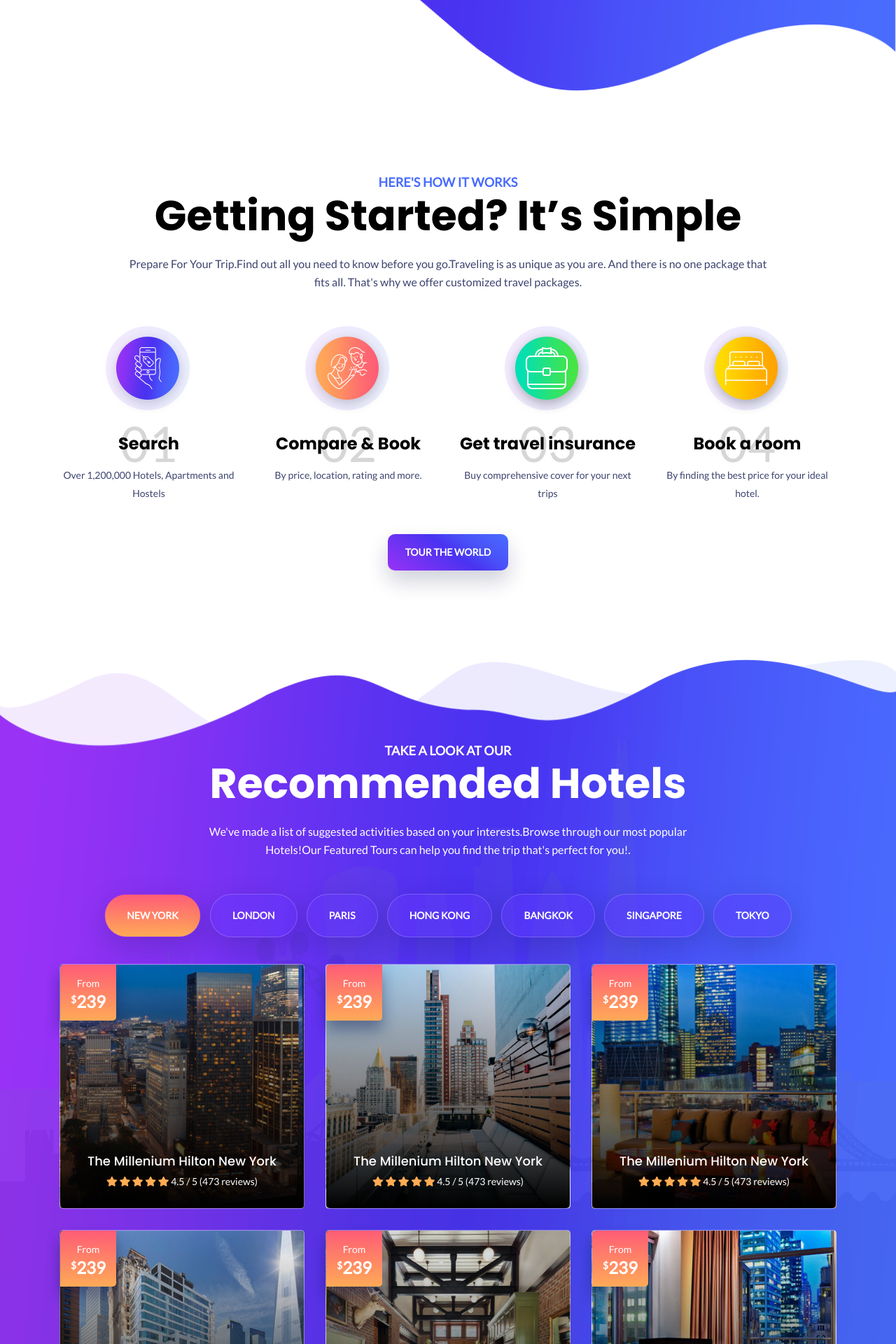
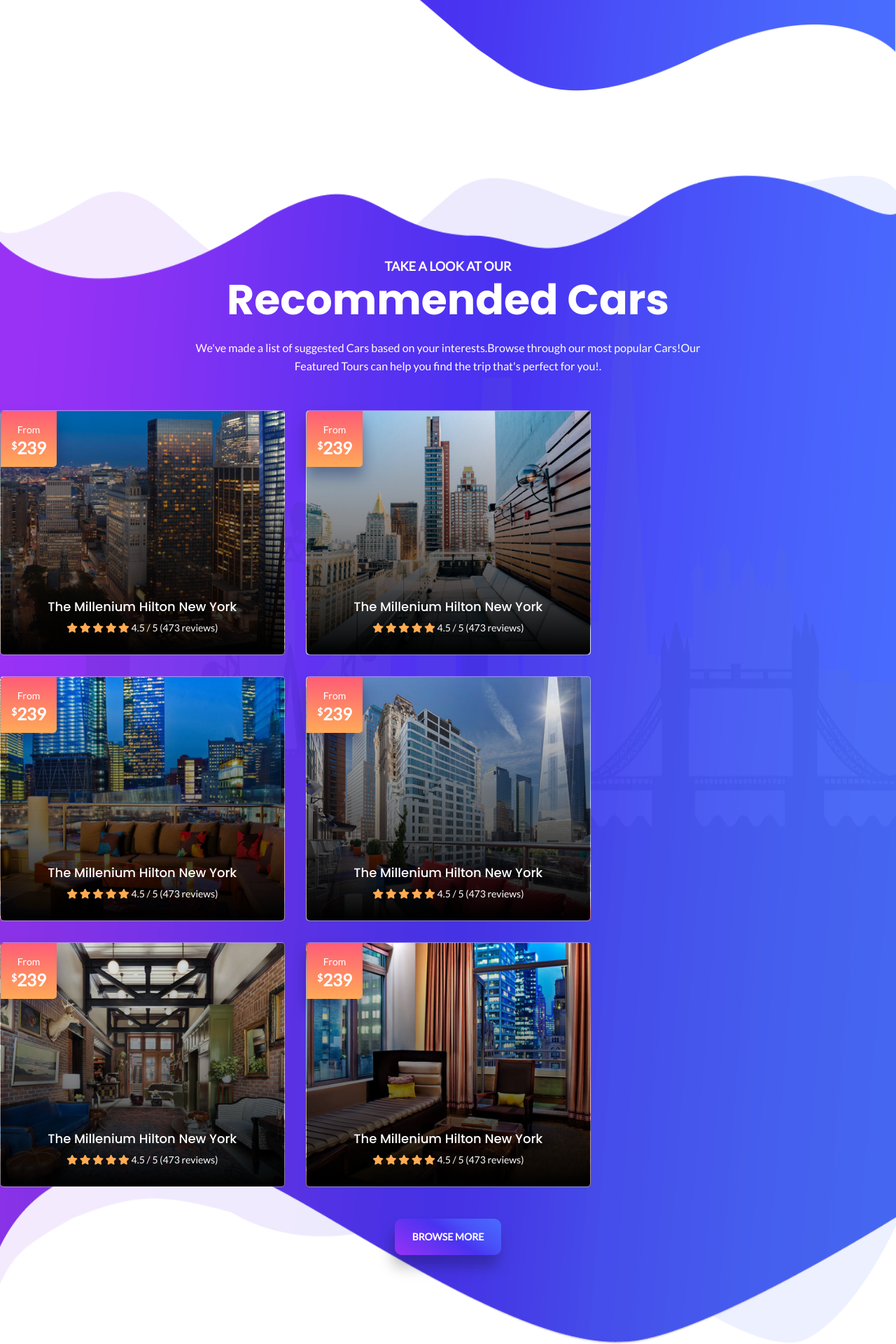
Before and after one commit to sumit735/flyworld, a PHP site: page / in a window 1280 px wide; the page is wider, and only the part inside the window is pictured. Shown: the part 3451-5371 px from the top of that part at 70% size. Run offline with PHP 8.4, Linux system fonts and the light colour scheme; some libraries are stand-ins or nearby versions.

Commit message:
index page done

```diff
--- a/index.php
+++ b/index.php
@@ -773,7 +773,7 @@
 <!--
     ========works start==========
  -->
-<div class="spacer-top"></div><!-- /.spacer-top -->
+<!-- <div class="spacer-top"></div>
  <section class="works-area">
     <div class="container">
         <div class="row">
@@ -782,64 +782,64 @@
                     <h2 class="rt-section-title">
                         <span>Here's How It Works</span>
                         Getting Started? It’s Simple
-                    </h2><!-- /.rt-section-title -->
+                    </h2>
                     <p>Prepare For Your Trip.Find out all you need to know before you go.Traveling is as unique as you are. And there is no one
                     package that fits all. That's why we offer customized travel packages.</p>
-                </div><!-- /.rt-section-title-wrapper- -->
-            </div><!-- /.col-lg-12 -->
-        </div><!-- /.row -->
-        <div class="section-title-spacer"></div><!-- /.section-title-spacer -->
+                </div>
+            </div>
+        </div>
+        <div class="section-title-spacer"></div>
         <div class="row">
             <div class="col-lg-3 col-md-6 mx-auto text-center">
                 <div class="services-box-2 wow fade-in-bottom">
                     <div class="services-thumb">
                         <img src="assets/images/service-icons/s_icon_4.png" alt="service-icons" draggable="false">
-                    </div><!-- /.services-thumb -->
+                    </div>
                     <span class="inner-counter"></span>
                     <h4>Search</h4>
                     <p>Over 1,200,000 Hotels, Apartments
                         and Hostels</p>
-                </div><!-- /.services-box-2 -->
-            </div><!-- /.col-lg-3 -->
+                </div>
+            </div>
             <div class="col-lg-3 col-md-6 mx-auto text-center">
                 <div class="services-box-2 wow fade-in-bottom" data-wow-duration="1s">
                     <div class="services-thumb">
                         <img src="assets/images/service-icons/s_icon_5.png" alt="service-icons" draggable="false">
-                    </div><!-- /.services-thumb -->
+                    </div>
                     <span class="inner-counter"></span>
                     <h4>Compare & Book</h4>
                     <p>By price, location, rating
                         and more.</p>
-                </div><!-- /.services-box-2 -->
-            </div><!-- /.col-lg-3 -->
+                </div>
+            </div>
             <div class="col-lg-3 col-md-6 mx-auto text-center">
                 <div class="services-box-2 wow fade-in-bottom" data-wow-duration="1.5s">
                     <div class="services-thumb">
                         <img src="assets/images/service-icons/s_icon_6.png" alt="service-icons" draggable="false">
-                    </div><!-- /.services-thumb -->
+                    </div>
                     <span class="inner-counter"></span>
                     <h4>Get travel insurance</h4>
                     <p>Buy comprehensive cover for
                         your next trips</p>
-                </div><!-- /.services-box-2 -->
-            </div><!-- /.col-lg-3 -->
+                </div>
+            </div>
             <div class="col-lg-3 col-md-6 mx-auto text-center">
                 <div class="services-box-2 wow fade-in-bottom" data-wow-duration="2s">
                     <div class="services-thumb">
                         <img src="assets/images/service-icons/s_icon_7.png" alt="service-icons" draggable="false">
-                    </div><!-- /.services-thumb -->
+                    </div>
                     <span class="inner-counter"></span>
                     <h4>Book a room</h4>
                     <p>By finding the best price for
                         your ideal hotel.</p>
-                </div><!-- /.services-box-2 -->
-            </div><!-- /.col-lg-3 -->
+                </div>
+            </div>
             <div class="col-12 text-center mt-4">
-                <a href="#" class="rt-btn rt-gradient text-uppercase rt-sm rt-rounded rt-Bshadow-2">Tour the world</a><!-- /.rt-btn -->
-            </div><!-- /.col-12 -->
-        </div><!-- /.row -->
-    </div><!-- /.container -->
- </section>
+                <a href="#" class="rt-btn rt-gradient text-uppercase rt-sm rt-rounded rt-Bshadow-2">Tour the world</a>
+            </div>
+        </div>
+    </div>
+ </section> -->
 <!--
     ============ Portfolio Start===============
  -->
@@ -851,15 +851,15 @@
                 <div class="rt-section-title-wrapper text-white">
                     <h2 class="rt-section-title">
                         <span>Take a Look at Our</span>
-                        Recommended Hotels
+                        Recommended Cars
                     </h2><!-- /.rt-section-title -->
-                    <p>We've made a list of suggested activities based on your interests.Browse through our most popular
-                    Hotels!Our Featured Tours can help you find the trip that's perfect for you!.</p>
+                    <p>We've made a list of suggested Cars based on your interests.Browse through our most popular
+                    Cars!Our Featured Tours can help you find the trip that's perfect for you!.</p>
                 </div><!-- /.rt-section-title-wrapper- -->
             </div><!-- /.col-lg-12 -->
         </div><!-- /.row -->
         <div class="section-title-spacer"></div><!-- /.section-title-spacer -->
-        <div class="row">
+        <!-- <div class="row">
             <div class="col-12">
                 <ul class="filter-list">
                     <li data-filter="*" class="active ">New York</li>
@@ -870,7 +870,7 @@
                     <li data-filter=".cat-5">Singapore</li>
                     <li data-filter=".cat-5">Tokyo</li>
                 </ul>
-            </div><!-- /.col-12 -->
+            </div> -->
         </div><!-- /.row -->
         <div class="row grid">
             <div class="col-lg-4 col-md-6 grid-item cat-1 cat-5 cat-4">
@@ -1157,7 +1157,7 @@
     ====== call to action======
  -->
 
-<div class="spacer-top"></div><!-- /.spacer-top -->
+<!-- <div class="spacer-top"></div>
 <section class="rt-cta-area">
 
     <div class="container">
@@ -1171,41 +1171,41 @@
                         <p class="wow fade-in-bottom" data-wow-duration="1s" data-wow-delay="0.2s">
                             Send us an email and someone on our team will be in touch with you!
                         </p>
-                    </div><!-- /.left-column -->
+                    </div>
                     <div class="right-column">
-                        <a href="#" class="rt-btn rt-gradient rt-sm text-uppercase rt-rounded rt-Bshadow-2 wow fade-in-left" data-wow-duration="1s" data-wow-delay="0.6s">Plan Your Next Trip</a><!-- /.rt-btn -->
-                    </div><!-- /.right-column -->
-                </div><!-- /.inner-content -->
-            </div><!-- /.col-12 -->
-        </div><!-- /.row -->
-    </div><!-- /.container -->
-
-</section>
+                        <a href="#" class="rt-btn rt-gradient rt-sm text-uppercase rt-rounded rt-Bshadow-2 wow fade-in-left" data-wow-duration="1s" data-wow-delay="0.6s">Plan Your Next Trip</a>
+                    </div>
+                </div>
+            </div>
+        </div>
+    </div>
+
+</section> -->
 
 <!--
     =======app area strat=========
  -->
 
-<div class="spacer-top"></div><!-- /.spacer-top -->
+<!-- <div class="spacer-top"></div>
 
 
 <section class="app-area rtbgprefix-cover" style="background-image: url(assets/images/backgrounds/app_bg.png)"
     data-scrollax-parent="true">
     <div class="rt-shape-elements-1 rtbgprefix-contain"
         style="background-image: url(assets/images/shape-elements/shape-3.png)"
-        data-scrollax="properties: { translateY: '50px' }"></div><!-- /.rt-shape-elements-1 -->
+        data-scrollax="properties: { translateY: '50px' }"></div>
     <div class="container">
         <div class="row align-items-center">
             <div class="col-lg-5 text-center text-lg-left">
                 <img src="assets/images/all-img/app-mbl.png" alt="mockup image" draggable="false" class="wow fade-in-left" data-wow-duration="1s" data-wow-delay="0.2s">
-            </div><!-- /.col-lg-5 -->
+            </div>
             <div class="col-lg-7">
                 <div class="rt-section-title-wrapper">
                     <div class="wow fade-in-bottom" data-wow-duration="1s" data-wow-delay="0.6s">
                         <h2 class="rt-section-title">
                             <span>Itineraries that impress.</span>
                             Download App
-                        </h2><!-- /.rt-section-title -->
+                        </h2>
                         <p>
                             All your travel plans, in one place.You handle the booking.Access reservations, maps, and
                             more on your favorite device!View trending destinations. Discover popular trips. Listen to
@@ -1221,55 +1221,54 @@
                             travellers. Find lasting friendships, discover new adventures and create unforgettable
                             memories.
                         </p>
-                    </div><!-- /.wow -->
+                    </div>
                     <div class="rt-button-group mt-5 wow fade-in-bottom" data-wow-duration="1s" data-wow-delay="0.9s">
                         <a href="#" class="rt-btn rt-app-parimary rt-rounded">
                             <div class="app-thumb">
                                 <i class="fab fa-google-play"></i>
-                            </div><!-- /.app-thumb -->
+                            </div>
                             <div class="app-text">
                                 <span>GET IT ON</span>
                                 <span>Appstore</span>
-                            </div><!-- /.app-text -->
+                            </div>
                         </a>
                         <a href="#" class="rt-btn rt-app-secondary rt-rounded">
                             <div class="app-thumb">
                                 <i class="fab fa-apple"></i>
-                            </div><!-- /.app-thumb -->
+                            </div>
                             <div class="app-text">
                                 <span>GET IT ON</span>
                                 <span>Appstore</span>
-                            </div><!-- /.app-text -->
+                            </div>
                         </a>
-                    </div><!-- /.rt-button-group -->
-                </div><!-- /.rt-section-title-wrapper -->
-            </div><!-- /.col-lg-7 -->
-        </div><!-- /.row -->
-    </div><!-- /.container -->
-</section>
+                    </div>
+                </div>
+            </div>
+        </div>
+    </div>
+</section> -->
 
 <!--
     ============= video area start==========
  -->
 
- <div class="play-video rtbgprefix-full bg-hide-md" style="background-image: url(assets/images/backgrounds/videobg.png)">
+ <!-- <div class="play-video rtbgprefix-full bg-hide-md" style="background-image: url(assets/images/backgrounds/videobg.png)">
     <div class="container">
         <div class="row">
             <div class="col-lg-9 mx-auto">
                 <div class="play-video-box rtbgprefix-cover" style="background-image: url(assets/images/backgrounds/play-video-bg.png)">
     <a href="https://vimeo.com/310740632" class="rt-btn rt-video-light playVideo"></a>
-</div><!-- /.play-video-box -->
-            </div><!-- /.col-lg-10 -->
-        </div><!-- /.row -->
-    </div><!-- /.container -->
 </div>
+            </div>
+        </div>
+    </div>
+</div> -->
 
 <!--
     ============= Testimonilas area start==========
  -->
 <section class="testimonials-area" data-scrollax-parent="true">
-    <div class="rt-shape-emenetns-1" style="background-image: url(assets/images/shape-elements/shape-4.png)"
-        data-scrollax="properties: { translateY: '-140px' }"></div><!-- /.rt-shape-emenetns-1 -->
+    <div class="rt-shape-emenetns-1"></div>
     <div class="container">
         <div class="row">
             <div class="col-xl-9 mx-auto text-center">
@@ -1291,7 +1290,7 @@
                 <div class="testimoninal-active-1">
     <div class="singleTbox-1 text-center active position-1" data-position="position-1">
         <div class="testi-thumb">
-            <div class="inner-bg" style="background-image: url(assets/images/testimonials/t_1.png)"></div><!-- /.inner-bg -->
+            <div class="inner-bg" style="background-image: url(assets/images/testimonials/t_1.png)"></div>
             <span class="social-badge"><i class="fab fa-linkedin-in    "></i></span>
         </div>
         <!-- /.testi-thumb -->
@@ -1572,7 +1571,7 @@
  -->
 
 
-<div class="spacer-top"></div><!-- /.spacer-top -->
+<!-- <div class="spacer-top"></div>
 <section class="brands-area">
     <div class="container">
         <div class="row">
@@ -1581,16 +1580,16 @@
                     <h2 class="rt-section-title">
                         <span>Take a Look at Our</span>
                         Trusted Partners
-                    </h2><!-- /.rt-section-title -->
+                    </h2>
                     <p>
                         We are committed to being the best partner.flyworld believes in being your trusted partner and
                         earning that trust through
                         confidence and performance in service and support.
                     </p>
-                </div><!-- /.rt-section-title-wrapper -->
-            </div><!-- /.col-lg-9 -->
-        </div><!-- /.row -->
-        <div class="section-title-spacer"></div><!-- /.section-title-spacer -->
+                </div>
+            </div>
+        </div>
+        <div class="section-title-spacer"></div>
         <div class="row">
             <div class="col-lg-9 mx-auto">
                 <ul class="rt-border-brands">
@@ -1598,89 +1597,88 @@
         <a href="#" class="wow flipInX d-block">
             <img src="assets/images/brands/brands-1.png" alt="brands image" draggable="false">
         </a>
-    </li><!-- /.single-border-brands -->
+    </li>
     <li class="single-border-brands">
         <a href="#" class="wow flipInX d-block" data-wow-duration="1s">
             <img src="assets/images/brands/brands-2.png" alt="brands image" draggable="false">
         </a>
-    </li><!-- /.single-border-brands -->
+    </li>
     <li class="single-border-brands">
         <a href="#" class="wow flipInX d-block" data-wow-duration="1.5s">
             <img src="assets/images/brands/brands-3.png" alt="brands image" draggable="false">
         </a>
-    </li><!-- /.single-border-brands -->
+    </li>
     <li class="single-border-brands">
         <a href="#" class="wow flipInX d-block" data-wow-duration="2s">
             <img src="assets/images/brands/brands-4.png" alt="brands image" draggable="false">
         </a>
-    </li><!-- /.single-border-brands -->
+    </li>
     <li class="single-border-brands">
         <a href="#" class="wow flipInX d-block" data-wow-duration="2.5s">
             <img src="assets/images/brands/brands-4.png" alt="brands image" draggable="false">
         </a>
-    </li><!-- /.single-border-brands -->
+    </li>
     <li class="single-border-brands">
         <a href="#" class="wow flipInX d-block" data-wow-duration="3s">
             <img src="assets/images/brands/brands-3.png" alt="brands image" draggable="false">
         </a>
-    </li><!-- /.single-border-brands -->
+    </li>
     <li class="single-border-brands">
         <a href="#" class="wow flipInX d-block" data-wow-duration="3.5s">
             <img src="assets/images/brands/brands-2.png" alt="brands image" draggable="false">
         </a>
-    </li><!-- /.single-border-brands -->
+    </li>
     <li class="single-border-brands">
         <a href="#" class="wow flipInX d-block" data-wow-duration="4s">
             <img src="assets/images/brands/brands-1.png" alt="brands image" draggable="false">
         </a>
-    </li><!-- /.single-border-brands -->
-</ul><!-- /.rt-border-brands -->
-            </div><!-- /.col-lg-7 -->
-        </div><!-- /.row -->
-    </div><!-- /.containe -->
-</section>
+    </li>
+ </ul>
+            </div>
+        </div>
+    </div>
+</section> -->
 <!--
     !============= Footer Area Start ===========!
  -->
 <section class="rt-site-footer" data-scrollax-parent="true">
-    <div class="rt-shape-emenetns-1" style="background-image: url(assets/images/shape-elements/shape-4.png)" data-scrollax="properties: { translateY: '340px' }"></div><!-- /.rt-shape-emenetns-1 -->
-    <div class="footer-top rtbgprefix-cover" style="background-image: url(assets/images/backgrounds/footerbg.png)">
+    <!-- <div class="rt-shape-emenetns-1" style="background-image: url(assets/images/shape-elements/shape-4.png)" data-scrollax="properties: { translateY: '340px' }"></div>  -->
+    <div class="footer-top rtbgprefix-cover">
         <div class="footer-subscripbe-box wow fade-in-bottom">
            <div class="container">
-               <div class="row">
+               <!-- <div class="row">
                    <div class="col-xl-8 col-lg-10 mx-auto text-center">
                         <div class="rt-section-title-wrapper text-white">
                             <h2 class="rt-section-title">
                                 <span>Newsletter</span>
 
                                 Get The Latest news
-                            </h2><!-- /.rt-section-title -->
+                            </h2>
                             <p>
                                 Get the latest travel inspirations and deals from flyworld semimonthly with your email. You can
                                 unsubscribe at any time. Your privacy & personal information will be treated.
                             </p>
-                        </div><!-- /.rt-section-title-wrapper -->
-                   </div><!-- /.col-lg-7 -->
-               </div><!-- /.row -->
-            <div class="section-title-spacer"></div><!-- /.section-title-spacer -->
-            <div class="row">
+                        </div>
+                   </div>
+               </div> -->
+            <div class="section-title-spacer"></div>
+            <!-- <div class="row">
                 <div class="col-lg-7 mx-auto">
                     <div class="input-group mb-5">
                         <input type="text" class="form-control" placeholder="Enter your email address" aria-describedby="button-addon2">
                         <div class="input-group-append">
                             <button class="btn" type="button" id="button-addon2">Subcribe Now</button>
                         </div>
-                    </div><!-- end input gorup -->
-                </div><!-- /.col-lg-7 -->
-            </div><!-- /.row -->
-               <div class="rt-dot-divider"></div><!-- /.rt-dot-divider -->
-           </div><!-- /.container -->
-        </div><!-- /.footer-subscripbe-box -->
+                    </div>
+                </div>
+               <div class="rt-dot-divider"></div>
+           </div> -->
+        </div>
         <div class="container">
             <div class="row">
-                <div class="col-lg-3 col-md-6">
+                <div class="col-lg-6 col-md-6">
                     <div class="rt-single-widget wow fade-in-bottom" data-wow-duration="1s">
-                        <h3 class="rt-footer-title">Company Info</h3><!-- /.rt-footer-title -->
+                        <h3 class="rt-footer-title">Company Info</h3>
                         <ul class="rt-usefulllinks">
                             <li>
                                 <a href="#">About Us</a>
@@ -1703,9 +1701,9 @@
 
                         </ul>
 
-                    </div><!-- /.rt-single-widge -->
-                </div><!-- /.col-lg-3-->
-                <div class="col-lg-3 col-md-6">
+                    </div>
+                </div>
+                <div class="col-lg-6 col-md-6">
                     <div class="rt-single-widget wow fade-in-bottom" data-wow-duration="1.5s">
                         <h3 class="rt-footer-title">Work With Us</h3>
                         <ul class="rt-usefulllinks">
@@ -1717,9 +1715,9 @@
                             <li><a href="#">Retirement Plan</a></li>
                             <li><a href="#">Travel APIs</a></li>
                         </ul>
-                    </div><!-- /.rt-single-widget -->
-                </div><!-- /.col-lg-3-->
-                <div class="col-lg-3 col-md-6">
+                    </div>
+                </div>
+                <!-- <div class="col-lg-6 col-md-3">
                     <div class="rt-single-widget wow fade-in-bottom" data-wow-duration="2s">
                         <h3 class="rt-footer-title">
                             My Account
@@ -1731,10 +1729,10 @@
                             <li><a href="#">Order Sttatus</a></li>
                             <li><a href="#">Booking Guide</a></li>
                             <li><a href="#">Travel Insurance & Safety Guide</a></li>
-                        </ul><!-- /.rt-usefulllinks -->
-                    </div><!-- end single widget -->
-                </div><!-- /.col-lg-3-->
-                <div class="col-lg-3 col-md-6">
+                        </ul>
+                    </div>
+                </div> -->
+                <!-- <div class="col-lg-6 col-md-3">
                     <div class="rt-single-widget wow fade-in-bottom" data-wow-duration="2.5s">
                         <h3 class="rt-footer-title">
                             Plan Your Trip
@@ -1746,35 +1744,13 @@
                             <li><a href="#">Tour Packages</a></li>
                             <li><a href="#">Accommodations</a></li>
                             <li><a href="#">Transportation</a></li>
-                        </ul><!-- /.rt-usefulllinks -->
-                    </div><!-- end single widget -->
-                </div><!-- /.col-lg-3-->
-            </div><!-- /.row -->
-        </div><!-- /.container -->
-    </div><!-- /.footer-top -->
-    <div class="footer-bottom">
-        <div class="container">
-            <div class="row">
-                <div class="col-lg-6 text-center text-lg-left">
-                <div class="copy-text wow fade-in-bottom" data-wow-duration="1s">
-                    Copyright © 2018.All Rights Reserved By <a href="#">flyworld</a>
-                </div><!-- /.copy-text -->
-                </div><!-- /.col-lg-6 -->
-                <div class="col-lg-6 text-center text-lg-right">
-                    <div class="rt-footer-social wow fade-in-bottom" data-wow-duration="1.5s">
-                        <ul>
-                            <li><a href="#"><img src="assets/images/brands/card-1.png" alt="cardimage" draggable="false"></a></li>
-                            <li><a href="#"><img src="assets/images/brands/card-2.png" alt="cardimage" draggable="false"></a></li>
-                            <li><a href="#"><img src="assets/images/brands/card-3.png" alt="cardimage" draggable="false"></a></li>
-                            <li><a href="#"><img src="assets/images/brands/card-4.png" alt="cardimage" draggable="false"></a></li>
-                            <li><a href="#"><img src="assets/images/brands/card-5.png" alt="cardimage" draggable="false"></a></li>
-
                         </ul>
-                    </div><!-- /.rt-footer-social -->
-                </div><!-- /.col-lg-6 -->
-            </div><!-- /.row -->
-        </div><!-- /.container -->
-    </div><!-- /.footer-bottom -->
+                    </div>
+                </div> -->
+            </div>
+        </div>
+    </div>
+
 </section>
 
 
```
Also changed, not shown: assets/images/shape-elements/shape-4.png (deleted).
